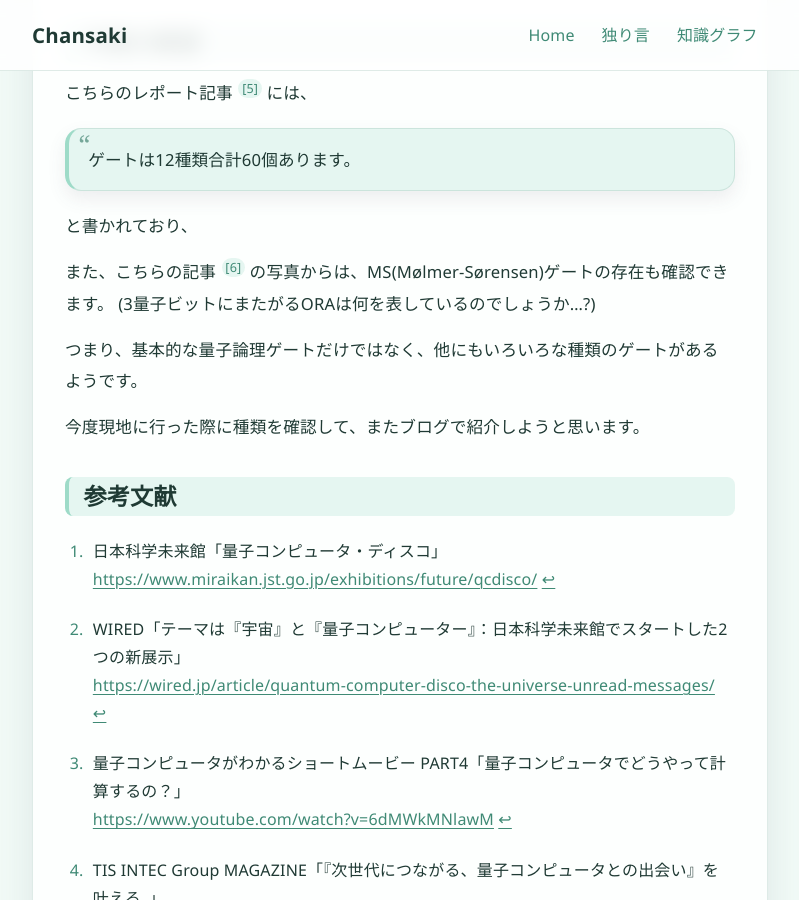
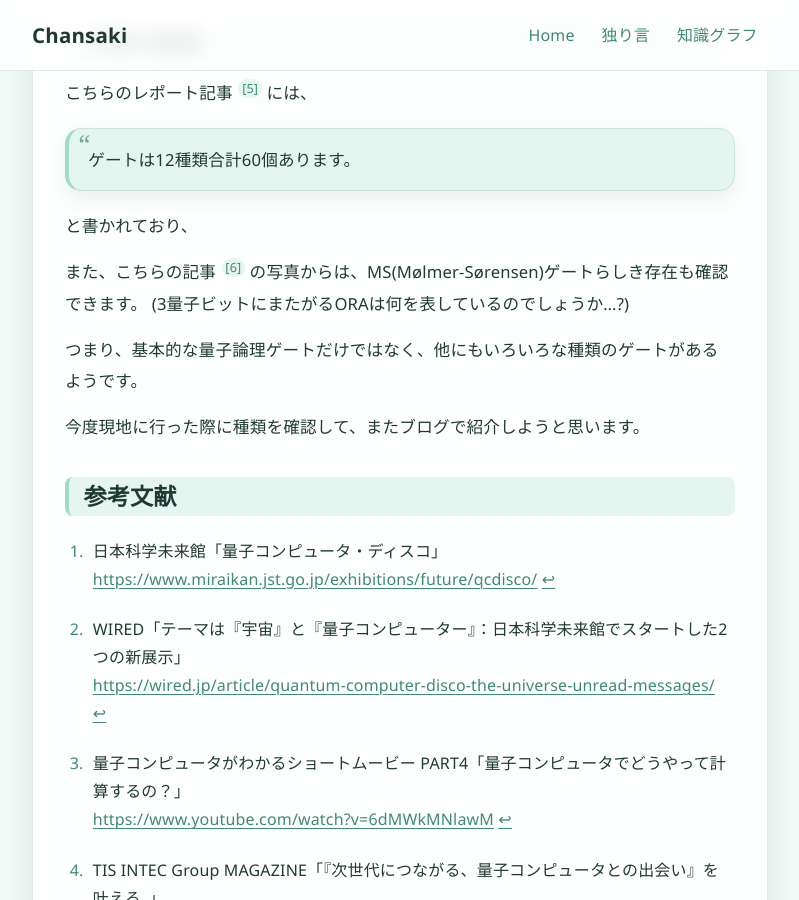
Before and after one commit to chansaki3108341/chansaki3108341.github.io, a Jekyll site: the page built from _murmurs/2026-03-10-qni-quantum-computer-disco.md, in a window 1280 px wide and 900 px high, scrolled down 7379 px. Shown: the whole window, without its empty margins (240-1039 px from the left). Built offline with Jekyll 4.4.1, drawn with Linux system fonts in a browser that asks for light colours; comment, search, counter and statistics services are not loaded.

```diff
--- a/_murmurs/2026-03-10-qni-quantum-computer-disco.md
+++ b/_murmurs/2026-03-10-qni-quantum-computer-disco.md
@@ -465,7 +465,7 @@ $$
 
 と書かれており、
 
-また、こちらの記事 <span id="cite-6"></span>[[6]](#ref-6) の写真からは、MS(Mølmer-Sørensen)ゲートの存在も確認できます。
+また、こちらの記事 <span id="cite-6"></span>[[6]](#ref-6) の写真からは、MS(Mølmer-Sørensen)ゲートらしき存在も確認できます。
 (3量子ビットにまたがるORAは何を表しているのでしょうか…?)
 
 つまり、基本的な量子論理ゲートだけではなく、他にもいろいろな種類のゲートがあるようです。
```
Also changed, not shown: _murmurs/2026-02-21-kamechan-pattern.md (+2 -2 lines), _murmurs/2026-02-27-miraikan.md (+5 -5 lines), README.md, assets/images/murmurs/kamechan-pattern/example.png (renamed from _murmurs/example.png), assets/images/murmurs/kamechan-pattern/kamechan.jpg (renamed from _murmurs/kamechan.JPG), assets/images/murmurs/miraikan/banpaku.jpg (renamed from murmurs/banpaku.jpg), assets/images/murmurs/miraikan/ips.jpg (renamed from murmurs/ips.jpg), 5 other files.
